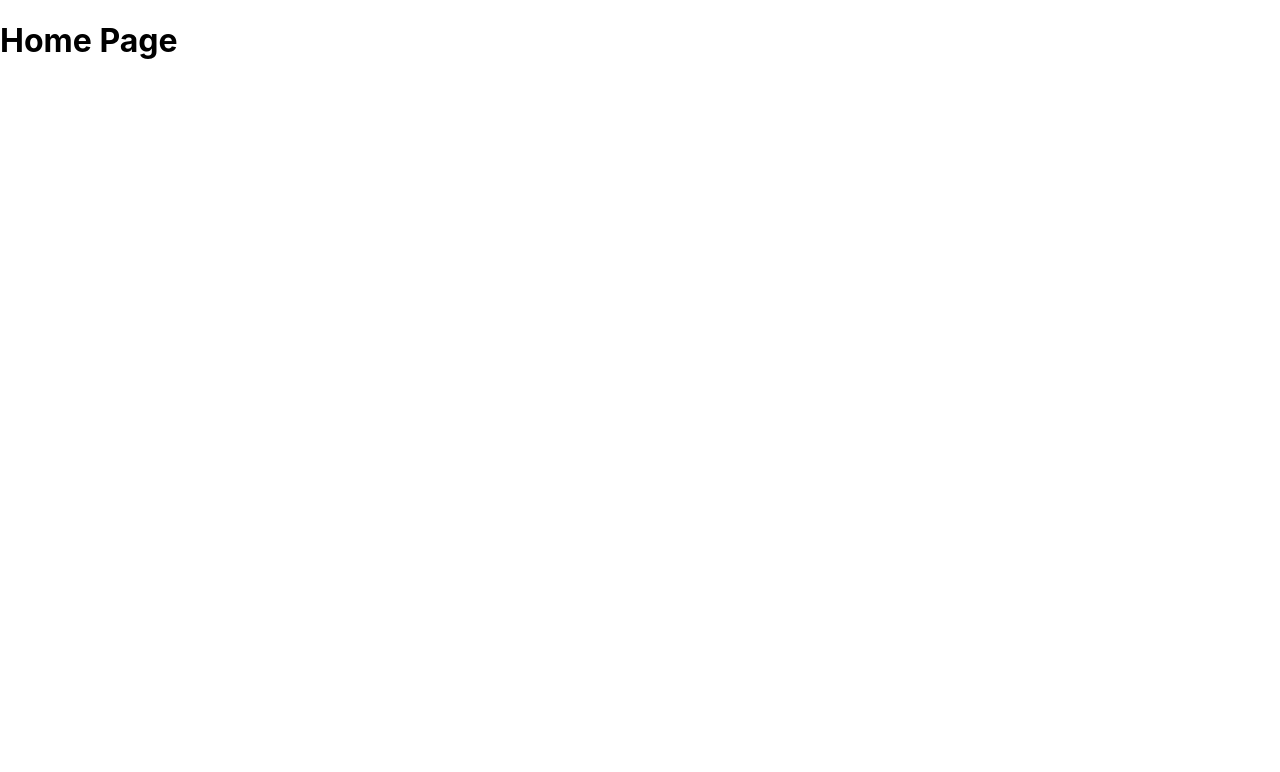
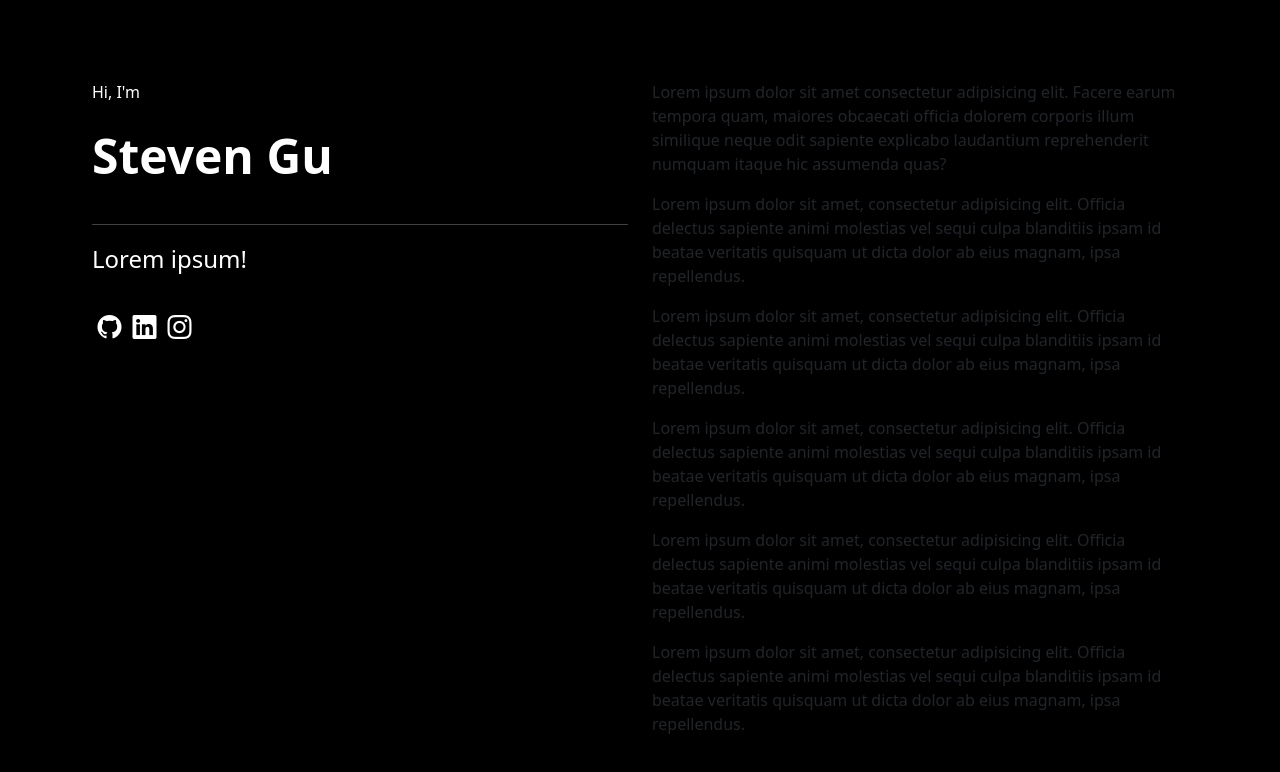
Before and after one commit to theogguu/stevensite, a React (Vite) app: page / in a window 1280 px wide. Shown: the top 772 px of the page. Built offline with nearby package versions, Linux system fonts and the light colour scheme.

Commit message:
homepage, IconButton components created, sticky left side

```diff
--- a/package.json
+++ b/package.json
@@ -10,6 +10,8 @@
     "coverage": "vitest run --coverage"
   },
   "dependencies": {
+    "bootstrap": "^5.3.2",
+    "bootstrap-icons": "^1.11.2",
     "react": "^18.2.0",
     "react-dom": "^18.2.0",
     "react-router-dom": "^6.19.0"
--- a/src/App.css
+++ /dev/null
@@ -1,42 +0,0 @@
-.App {
-  text-align: center;
-}
-
-.App-logo {
-  height: 40vmin;
-  pointer-events: none;
-}
-
-@media (prefers-reduced-motion: no-preference) {
-  .App-logo {
-    animation: App-logo-spin infinite 20s linear;
-  }
-}
-
-.App-header {
-  background-color: #282c34;
-  min-height: 100vh;
-  display: flex;
-  flex-direction: column;
-  align-items: center;
-  justify-content: center;
-  font-size: calc(10px + 2vmin);
-  color: white;
-}
-
-.App-link {
-  color: #61dafb;
-}
-
-@keyframes App-logo-spin {
-  from {
-    transform: rotate(0deg);
-  }
-  to {
-    transform: rotate(360deg);
-  }
-}
-
-button {
-  font-size: calc(10px + 2vmin);
-}
--- a/src/App.jsx
+++ b/src/App.jsx
@@ -1,22 +1,18 @@
-import './App.css';
-// import 'bootstrap/dist/css/bootstrap.min.css';
-// import 'bootstrap-icons/font/bootstrap-icons.css';
+import 'bootstrap/dist/css/bootstrap.min.css';
+import 'bootstrap-icons/font/bootstrap-icons.css';
+
 import { BrowserRouter, Routes, Route, useParams } from 'react-router-dom';
 import HomePage from './components/HomePage/HomePage';
 
 
 const Main = () => {
   return (
-    <div className="main">
-      <div>
     <BrowserRouter>
       <Routes>
         <Route path="/" element={<HomePage />} />
         {/* <Route path="/edit/:id" element={<EditFormForUrl profile={profile} courses={data.courses} />} /> */}
       </Routes>
     </BrowserRouter>
-      </div>
-    </div>
   );
 }
 
@@ -24,9 +20,7 @@ const Main = () => {
 
 const App = () => (
   // <QueryClientProvider client={queryClient}>
-    <div className="container">
       <Main />
-    </div>
   // </QueryClientProvider>
 )
 
--- a/src/components/HomePage/HomePage.css
+++ b/src/components/HomePage/HomePage.css
@@ -0,0 +1,51 @@
+html,body{
+    margin:0;
+}
+
+.page-wrapper {
+    background-color: black;
+    margin: 0;
+    padding: 0;
+}
+
+.sticky-column {
+    position: sticky;
+    height: 20rem;
+    top: 5rem;
+  }
+
+.content {
+    height: 100%;
+    margin-left: 5rem;
+    margin-right: 5rem;
+    padding-top: 5rem;
+    padding-bottom: 8rem;
+    display: block;
+    background: black;
+}
+
+.title {
+    color: white;
+    /* 10 vh */
+    font-size: 3rem;
+    font-weight: 700;
+    text-align: left;
+    margin-bottom: 2rem;
+}
+
+.body {
+    color: white;
+    font-size: 1.5rem;
+    font-weight: 400;
+    text-align: left;
+    margin-bottom: 2rem;
+}
+
+.icons {
+    display: flex;
+}
+
+#one {
+    color: white;
+    font-size: 1rem;
+}
--- a/src/components/HomePage/HomePage.jsx
+++ b/src/components/HomePage/HomePage.jsx
@@ -1,9 +1,42 @@
+import "./HomePage.css";
+import IconButton from "../IconButton/IconButton";
+
 const HomePage = () => {
-    return (
-        <div>
-        <h1>Home Page</h1>
+  return (
+    <div className="page-wrapper">
+      <div className="content">
+        <div className="container">
+            <div className="row">
+                <div className="col-6 sticky-column">
+                    <p id="one">Hi, I'm</p>
+                    <div className="title">Steven Gu</div>
+                    <div className="body">
+                    <hr></hr>
+                    <p>
+                        Lorem ipsum!
+                    </p>
+                    </div>
+                    <div className="icons">
+                        <IconButton icon="bi bi-github" href="https://github.com/theogguu"/>
+                        <IconButton icon="bi bi-linkedin" href="https://www.linkedin.com/in/steven-gu/"/>
+                        <IconButton icon="bi bi-instagram " href="https://www.instagram.com/theogguu/"/>
+                    </div>
+
+
+                </div>
+                <div className="col">
+                    <p>Lorem ipsum dolor sit amet consectetur adipisicing elit. Facere earum tempora quam, maiores obcaecati officia dolorem corporis illum similique neque odit sapiente explicabo laudantium reprehenderit numquam itaque hic assumenda quas?</p>
+                    <p>Lorem ipsum dolor sit amet, consectetur adipisicing elit. Officia delectus sapiente animi molestias vel sequi culpa blanditiis ipsam id beatae veritatis quisquam ut dicta dolor ab eius magnam, ipsa repellendus.</p>
+                    <p>Lorem ipsum dolor sit amet, consectetur adipisicing elit. Officia delectus sapiente animi molestias vel sequi culpa blanditiis ipsam id beatae veritatis quisquam ut dicta dolor ab eius magnam, ipsa repellendus.</p>
+                    <p>Lorem ipsum dolor sit amet, consectetur adipisicing elit. Officia delectus sapiente animi molestias vel sequi culpa blanditiis ipsam id beatae veritatis quisquam ut dicta dolor ab eius magnam, ipsa repellendus.</p>
+                    <p>Lorem ipsum dolor sit amet, consectetur adipisicing elit. Officia delectus sapiente animi molestias vel sequi culpa blanditiis ipsam id beatae veritatis quisquam ut dicta dolor ab eius magnam, ipsa repellendus.</p>
+                    <p>Lorem ipsum dolor sit amet, consectetur adipisicing elit. Officia delectus sapiente animi molestias vel sequi culpa blanditiis ipsam id beatae veritatis quisquam ut dicta dolor ab eius magnam, ipsa repellendus.</p>
+                </div>
+            </div>
         </div>
-    );
+      </div>
+    </div>
+  );
 };
 
 export default HomePage;
--- /dev/null
+++ b/src/components/IconButton/IconButton.css
@@ -0,0 +1,25 @@
+.icon-button {
+    color: white;
+    transition: all 0.3s;
+    /* border: solid 1px red; */
+    box-sizing: border-box;
+    width: 25px;
+    height: 25px;
+    font-size: 1.5rem;
+    padding: 0;
+    margin: 5px;
+}
+
+.icon-button a {
+    display: flex;
+    align-items: center;
+    justify-content: center;
+    width: 100%;
+    height: 100%;
+    color: inherit;
+    transition: all 0.2s;
+}
+
+.icon-button a:hover {
+    color: #999999;
+}
--- /dev/null
+++ b/src/components/IconButton/IconButton.jsx
@@ -0,0 +1,11 @@
+import './IconButton.css'
+
+const IconButton = ({ icon, href, color="white" }) => (
+    <div className="icon-button">
+        <a href={href} target="_blank">
+            <i className={icon}></i>
+        </a>
+    </div>
+)
+
+export default IconButton
```
Also changed, not shown: 1 other file (tests, documents, lock files or other folders). Lines whose indentation alone changed are shown as unchanged.
